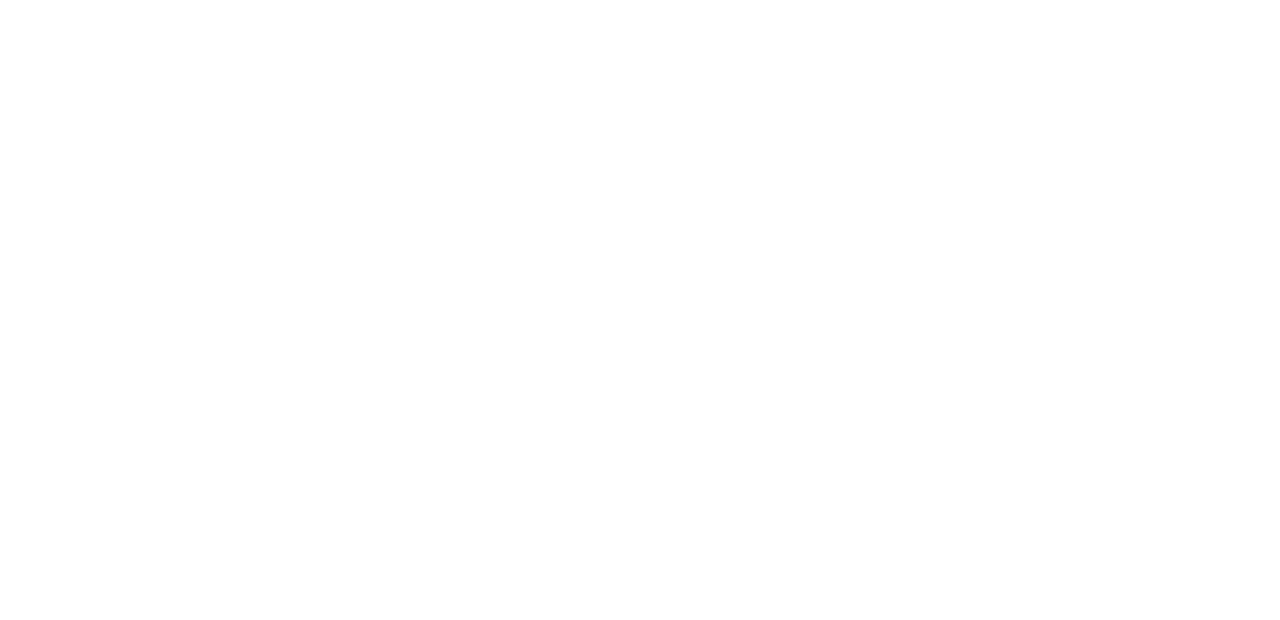
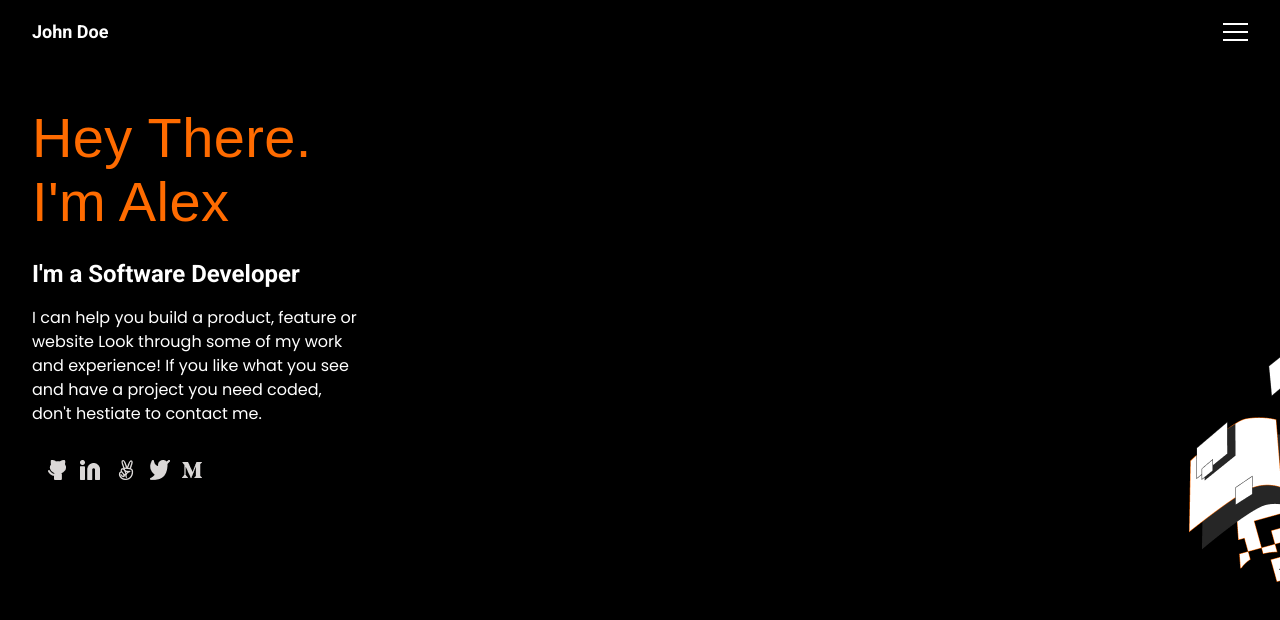
Before and after one commit to Daf98/portfolio, a plain HTML site: page index.html in a window 1280 px wide. Drawn offline with Linux system fonts and the light colour scheme.

Commit message:
Add header and headline.

```diff
--- /dev/null
+++ b/css/styles.css
@@ -0,0 +1,81 @@
+@import url('https://fonts.googleapis.com/css2?family=Crete+Round&family=Inter:wght@300;400;500;600;700&family=Poppins&family=Roboto:wght@700&display=swap');
+
+body {
+  background-color: black;
+  background-image: url('Group.png');
+  background-repeat: no-repeat;
+  background-position: 100% 170%;
+  color: white;
+}
+
+ul {
+  list-style: none;
+}
+
+.headline {
+  margin: 0 24px 0 24px;
+  width: 327px;
+  display: flex;
+  flex-direction: column;
+  justify-content: flex-start;
+}
+
+.title {
+  font-family: Crete-Round, sans-serif;
+  font-style: normal;
+  font-weight: 400;
+  font-size: 56px;
+  line-height: 64px;
+  margin-top: 50px;
+  margin-bottom: 0;
+  letter-spacing: 0.37px;
+  color: #ff6b00;
+}
+
+div {
+  width: 25px;
+  height: 2px;
+  background-color: white;
+  margin: 6px 0;
+}
+
+.name {
+  font-family: Roboto, sans-serif;
+  font-style: normal;
+  font-weight: 700;
+  font-size: 18px;
+  line-height: 24px;
+}
+
+.container {
+  display: flex;
+  justify-content: space-between;
+  align-items: center;
+  margin: 0 24px;
+}
+
+.subtitle {
+  font-family: Roboto, sans-serif;
+  font-style: normal;
+  font-weight: 700;
+  font-size: 24px;
+  line-height: 32px;
+  margin-bottom: 0;
+}
+
+.description {
+  font-family: Poppins, sans-serif;
+  font-style: normal;
+  font-weight: 400;
+  font-size: 16px;
+  line-height: 24px;
+}
+
+.icons {
+  display: flex;
+  align-items: center;
+}
+
+.icons li {
+  padding-right: 12px;
+}
--- a/index.html
+++ b/index.html
@@ -4,10 +4,31 @@
     <meta charset="UTF-8">
     <meta http-equiv="X-UA-Compatible" content="IE=edge">
     <meta name="viewport" content="width=device-width, initial-scale=1.0">
-    <link rel="stylesheet" href="styles.css">
-    <title>Document</title>
+    <link rel="stylesheet" href="css/styles.css">
+    <title>Portfolio</title>
 </head>
 <body>
-
+    <header class="container">
+       <h1 class="name">John Doe</h1>
+        <nav class="hamburger">
+            <div></div>
+            <div></div>
+            <div></div>
+        </nav>
+    </header>
+<section class="headline">
+    <h2 class="title">Hey There.
+        I'm Alex</h2>
+    <h3 class="subtitle">I'm a Software Developer</h3>
+    <p class="description">I can help you build a product, feature or website Look through some of my work and experience! If you like what you see and have a project you need coded,
+        don't hestiate to contact me.</p>
+    </section>
+<ul class="icons">
+    <li><img src="icons/Github.png" alt="Github icon"></li>
+    <li><img src="icons/Linkedin.png" alt="LinkedIn icon"></li>
+    <li><img src="icons/Angelist.png" alt="AngelList icon"></li>
+    <li><img src="icons/Twitter.png" alt="Twitter icon"></li>
+    <li><img src="icons/Medium.png" alt="Medium icon"></li>
+</ul>
 </body>
 </html>
```
Also changed, not shown: css/Group.png (added), icons/Angelist.png (added), icons/Github.png (added), icons/Linkedin.png (added), icons/Medium.png (added), icons/Twitter.png (added), styles.css (deleted).
